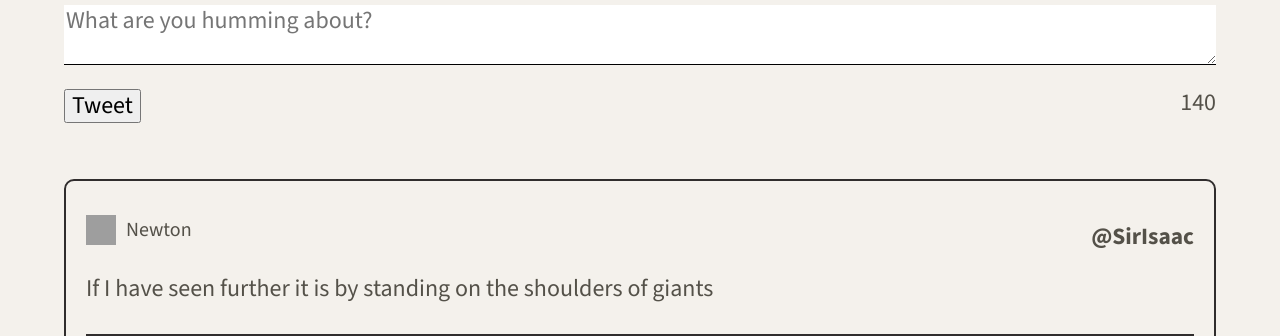
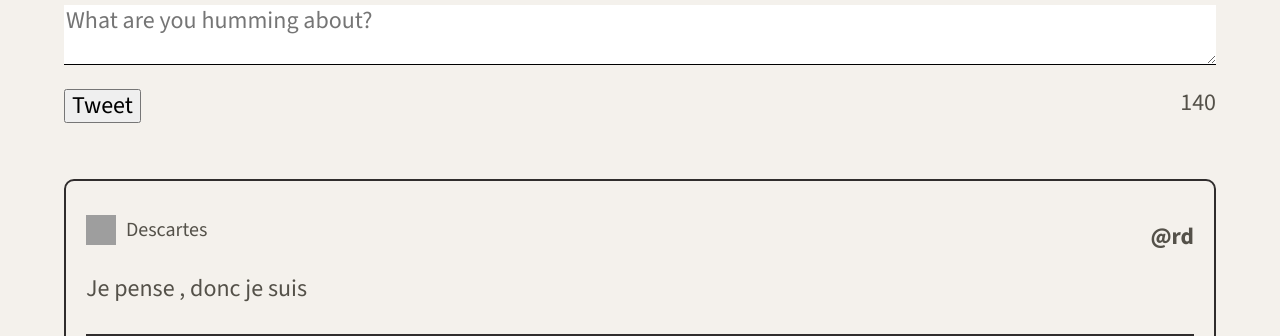
Before and after one commit to semblant/tweeter, a website: page public/index.html in a window 1280 px wide. Shown: the part 616-952 px from the top of the page. Drawn offline with nearby package versions, Linux system fonts and the light colour scheme; grey boxes are pictures that could not be loaded.

Commit message:
Use prepend for adding tweets, correct tweets-container class name

```diff
--- a/public/index.html
+++ b/public/index.html
@@ -63,7 +63,7 @@
       </form>
     </section>
 
-    <section class="tweet-container">
+    <section class="tweets-container">
     </section>
 
   </main>
--- a/public/scripts/client.js
+++ b/public/scripts/client.js
@@ -43,14 +43,21 @@ $(document).ready(function() {
    */
 
   const createTweetElement = function(tweet) {
+    /*
+      In your createTweetElement function, you're directly assigning the values from the tweet object to variables. While this works, it might be cleaner to use destructuring to extract the values. For example, you could write:
+
+      const { name: userName, avatars: userAvatar, handle: userHandle } = tweet.user;
+      const { text: tweetContent } = tweet.content;
+    */
+
     // Store info from the tweet
-    userName = tweet.user.name;
-    userAvatar = tweet.user.avatars;
-    userHandle = tweet.user.handle;
-    tweetContent = tweet.content.text;
-    tweetCreateDate = tweet.created_at;
-    todayDate = Date.now();
-    dateDiff = Math.floor((todayDate - tweetCreateDate) / (86400000));
+    const userName = tweet.user.name;
+    const userAvatar = tweet.user.avatars;
+    const userHandle = tweet.user.handle;
+    const tweetContent = tweet.content.text;
+    const tweetCreateDate = tweet.created_at;
+    const todayDate = Date.now();
+    const dateDiff = Math.floor((todayDate - tweetCreateDate) / (86400000));
 
     // Create HTML variable
     const $tweet = `<article class='tweet'>
@@ -82,7 +89,7 @@ const renderTweets = function(tweets) {
   // Loop through each tweet in the DB
   for (const $tweet of tweets) {
     const $tweetElement =  createTweetElement($tweet); // get HTML format of tweet
-    $('.tweet-container').append($tweetElement); // append tweet in HTML
+    $('.tweets-container').prepend($tweetElement); // append tweet in HTML
   }
 }
   renderTweets(tweetData)
```
